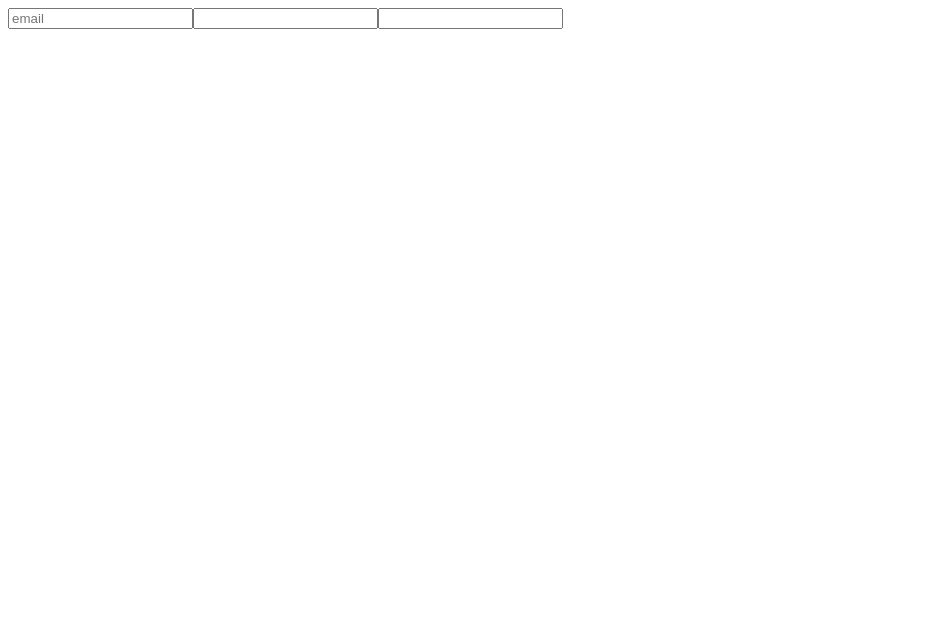
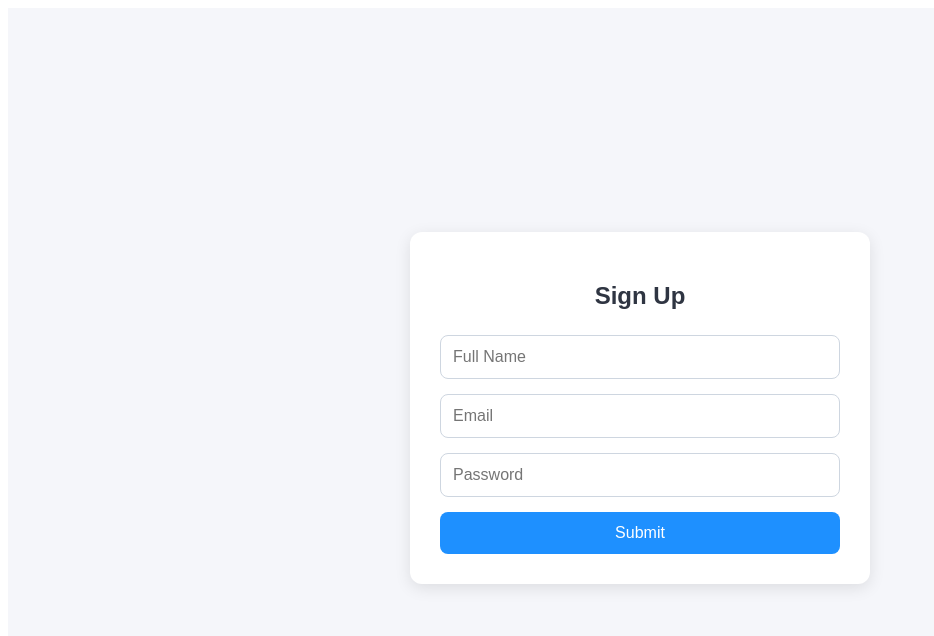
Before and after one commit to f1ytrp/user-auth, a React (Vite) app: page / in a window 1280 px wide. Shown: the top 636 px of the page, without its empty margins (0-934 px from the left). Built offline with nearby package versions, Linux system fonts and the light colour scheme.

Commit message:
added basic forms and styling

```diff
--- a/src/App.css
+++ b/src/App.css
@@ -1,43 +1,55 @@
-/* #root {
-  max-width: 1280px;
-  margin: 0 auto;
-  padding: 2rem;
-  text-align: center;
+
+.container {
+  height: 100vh;
+  display: flex;
+  justify-content: center;
+  align-items: center;
+  background: #f5f6fa;
+  font-family: Arial, sans-serif;
 }
 
-.logo {
-  height: 6em;
-  padding: 1.5em;
-  will-change: filter;
-  transition: filter 300ms;
-}
-.logo:hover {
-  filter: drop-shadow(0 0 2em #646cffaa);
-}
-.logo.react:hover {
-  filter: drop-shadow(0 0 2em #61dafbaa);
+.form {
+  background-color: white;
+  padding: 30px;
+  border-radius: 12px;
+  box-shadow: 0 4px 16px rgba(0, 0, 0, 0.1);
+  width: 100%;
+  max-width: 400px;
+  display: flex;
+  flex-direction: column;
+  gap: 15px;
 }
 
-@keyframes logo-spin {
-  from {
-    transform: rotate(0deg);
-  }
-  to {
-    transform: rotate(360deg);
-  }
+.form h2 {
+  text-align: center;
+  color: #2f3542;
+  margin-bottom: 10px;
 }
 
-@media (prefers-reduced-motion: no-preference) {
-  a:nth-of-type(2) .logo {
-    animation: logo-spin infinite 20s linear;
-  }
+.form input {
+  padding: 12px;
+  border: 1px solid #ced6e0;
+  border-radius: 8px;
+  font-size: 16px;
+  transition: border 0.3s ease;
 }
 
-.card {
-  padding: 2em;
+.form input:focus {
+  outline: none;
+  border-color: #1e90ff;
 }
 
-.read-the-docs {
-  color: #888;
+.form button {
+  padding: 12px;
+  background-color: #1e90ff;
+  color: white;
+  font-size: 16px;
+  border: none;
+  border-radius: 8px;
+  cursor: pointer;
+  transition: background 0.3s ease;
 }
- */
+
+.form button:hover {
+  background-color: #1c7ed6;
+}
--- a/src/App.tsx
+++ b/src/App.tsx
@@ -1,16 +1,63 @@
-import React from 'react'
+import React, { useState } from 'react';
+import type { ChangeEvent, FormEvent } from 'react';
+import './App.css';
 
-const App = () => {
+type FormData = {
+  fullName: string;
+  email: string;
+  password: string;
+};
+
+const App: React.FC = () => {
+  const [formData, setFormData] = useState<FormData>({
+    fullName: '',
+    email: '',
+    password: ''
+  });
+
+  function handleChange(event: ChangeEvent<HTMLInputElement>) {
+    const { name, value } = event.target;
+
+    setFormData(prevState => ({
+      ...prevState,
+      [name]: value
+    }));
+  }
+
+  function handleSubmit(event: FormEvent<HTMLFormElement>) {
+    event.preventDefault();
+    console.log('Submitted:', formData);
+  }
+
   return (
-    <div>
-      <form>
+    <div className="container">
+      <form className="form" onSubmit={handleSubmit}>
+        <h2>Sign Up</h2>
         <input
-          placeholder='email'/>
-        <input/>
-        <input/>
+          type="text"
+          name="fullName"
+          placeholder="Full Name"
+          value={formData.fullName}
+          onChange={handleChange}
+        />
+        <input
+          type="email"
+          name="email"
+          placeholder="Email"
+          value={formData.email}
+          onChange={handleChange}
+        />
+        <input
+          type="password"
+          name="password"
+          placeholder="Password"
+          value={formData.password}
+          onChange={handleChange}
+        />
+        <button type="submit">Submit</button>
       </form>
     </div>
-  )
-}
+  );
+};
 
-export default App
+export default App;
```
